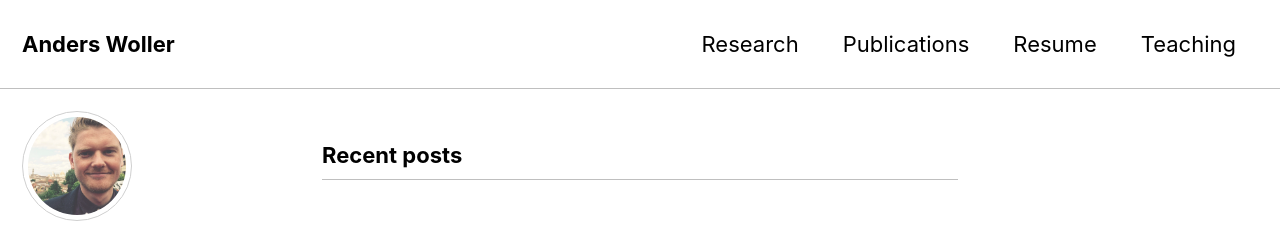
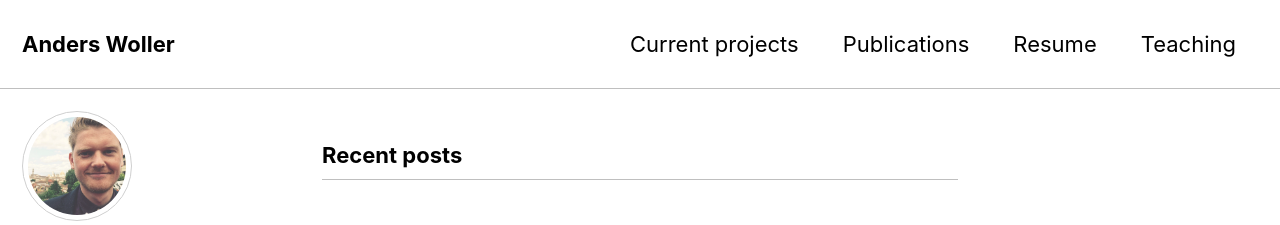
Before and after one commit to AndersWoller/AndersWoller.github.io, a Jekyll site: the page built from index.html, in a window 1280 px wide. Shown: the top 225 px of the page. Built offline with Jekyll 4.4.1, drawn with Linux system fonts in a browser that asks for light colours; cached includes are drawn as plain includes; the list of posts is cut into pages by our own code.

Commit message:
changed page title

```diff
--- a/_data/navigation.yml
+++ b/_data/navigation.yml
@@ -1,6 +1,6 @@
 # main links
 main:
-  - title: "Research"
+  - title: "Current projects"
     url: /Research/
   - title: "Publications"
     url: /pub/
```
